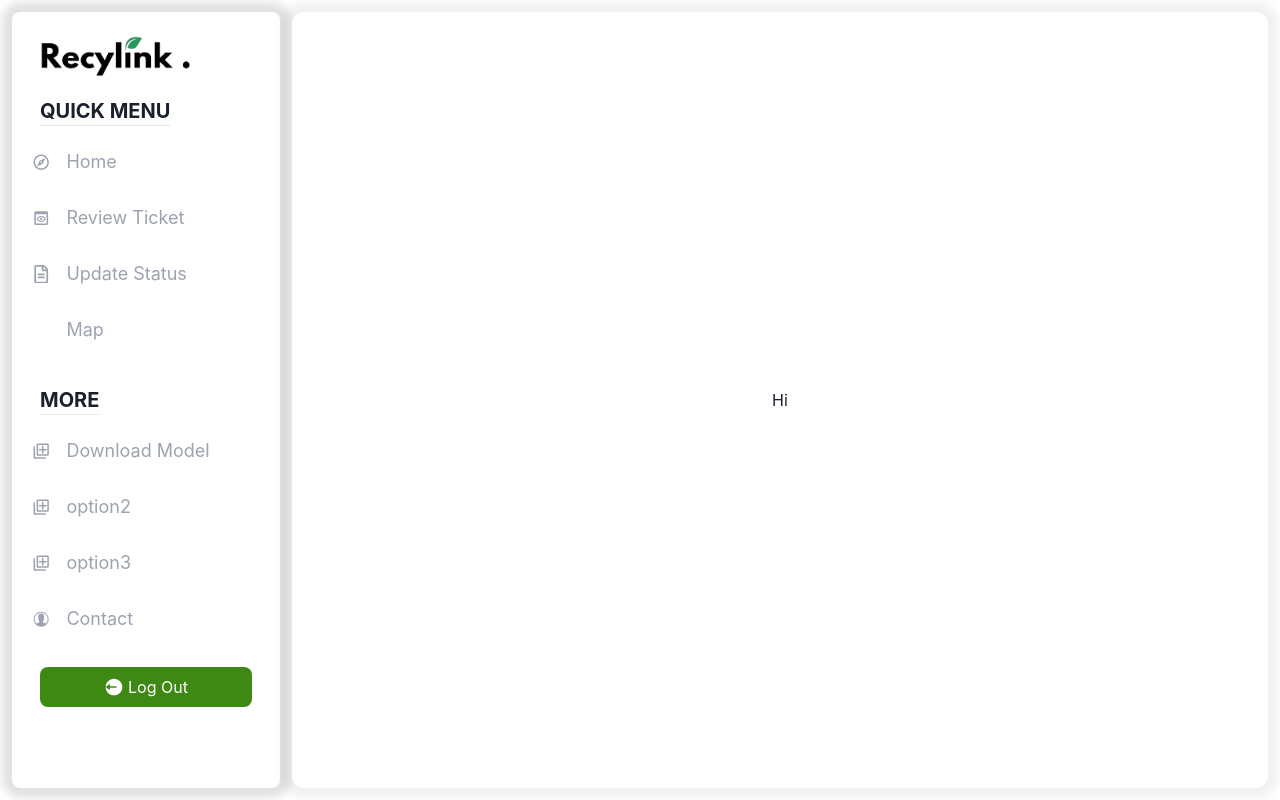
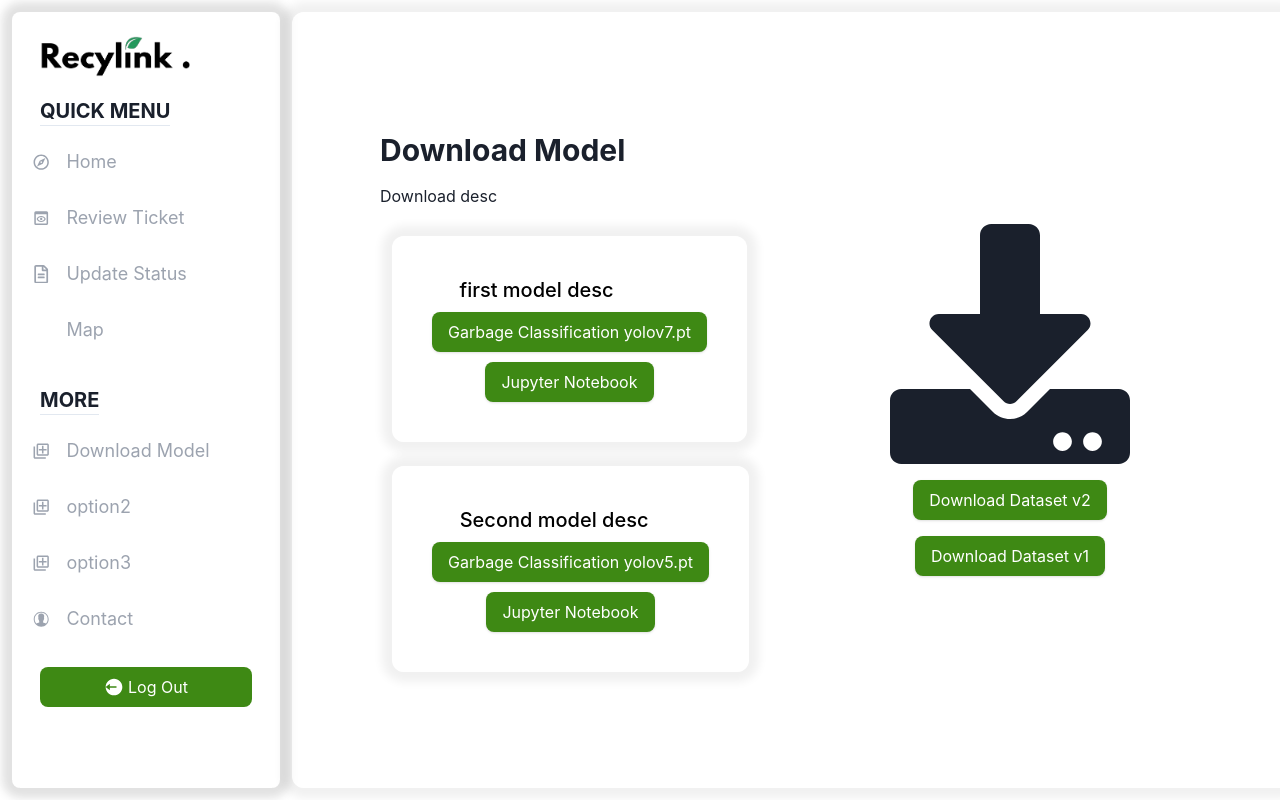
Before and after one commit to Hari-1903/Recylink, a Next.js app: page /Authority/DownloadModel in a window 1280 px wide. Built offline with nearby package versions, Linux system fonts and the light colour scheme; some icons are missing.

Commit message:
Designed DownloadModel Page

```diff
--- a/pages/Authority/DownloadModel/index.tsx
+++ b/pages/Authority/DownloadModel/index.tsx
@@ -1,13 +1,49 @@
 import React from 'react';
 import AuthorityNav from '@/components/AuthorityNav';
+import Link from 'next/link';
+import Image from "next/image";
+import { FaDownload } from "react-icons/fa";
+
+
 
 const Downloadmodel = () => {
   return (
     <div className="grid grid-cols-[280px_1fr] h-screen w-screen">
         <div className="bg-black my-3 ml-3 rounded-xl shadow-[0px_0px_10px_10px_rgb(0,0,0,0.02)]"><AuthorityNav/></div>
-        <div className="m-3 p-16 rounded-xl relative bg-[rgba(255,255,255,0.5)] shadow-[0px_0px_10px_10px_rgb(0,0,0,0.06)] flex-center flex-col">
-            <p>Hi</p>
+        <div className="container flex flex-col md:flex-row items-center m-3 p-16 rounded-xl relative bg-[rgba(255,255,255,0.5)] shadow-[0px_0px_10px_10px_rgb(0,0,0,0.06)]">
+
+          <div className="flex flex-col w-full lg:w-1/2 justify-center items-start pt-0 pb-15 px-6">
+            <h1 className="font-bold text-3xl my-4">Download Model</h1>
+            <p className="leading-normal mb-4">Download desc</p>
+
+            <div className="m-3 p-10 rounded-xl relative bg-[rgba(255,255,255,0.5)] shadow-[0px_0px_10px_10px_rgb(0,0,0,0.06)] flex-center flex-col">
+              <div className=" flex-center flex-col">
+                <p className='text-xl w-4/5 text-black font-medium'>first model desc</p>
+                <button className="bg-primary hover:bg-dark-primary text-white rounded-lg shadow hover:shadow-lg py-2 px-4 mt-2 mb-2.5 ">Garbage Classification yolov7.pt</button>
+                <button className="bg-primary hover:bg-dark-primary text-white rounded-lg shadow hover:shadow-lg py-2 px-4 ">Jupyter Notebook</button>
+              </div>
+            </div>
+
+            <div className="m-3 p-10 rounded-xl relative bg-[rgba(255,255,255,0.5)] shadow-[0px_0px_10px_10px_rgb(0,0,0,0.06)] flex-center flex-col">
+              <div className=" flex-center flex-col">
+                <p className='text-xl w-4/5 text-black font-medium'>Second model desc</p>
+                <button className="bg-primary hover:bg-dark-primary text-white rounded-lg shadow hover:shadow-lg py-2 px-4 mt-2 mb-2.5 ">Garbage Classification yolov5.pt</button>
+                <button className="bg-primary hover:bg-dark-primary text-white rounded-lg shadow hover:shadow-lg py-2 px-4 ">Jupyter Notebook</button>
+              </div>
+            </div>
+
+          </div>
+          {/* <!--Right Col--> */}
+          <div className="flex flex-col px-auto lg:w-1/2 lg:py-6 items-center justify-center">
+            <div>
+            <FaDownload  size="15rem"/>
+            </div>
+            <button className="bg-primary hover:bg-dark-primary text-white rounded-lg shadow hover:shadow-lg py-2 px-4 mt-4 ">Download Dataset v2</button>
+            <button className="bg-primary hover:bg-dark-primary text-white rounded-lg shadow hover:shadow-lg py-2 px-4 mt-4 ">Download Dataset v1</button>
+
+          </div>
         </div>
+
     </div>
   )
 }
```
